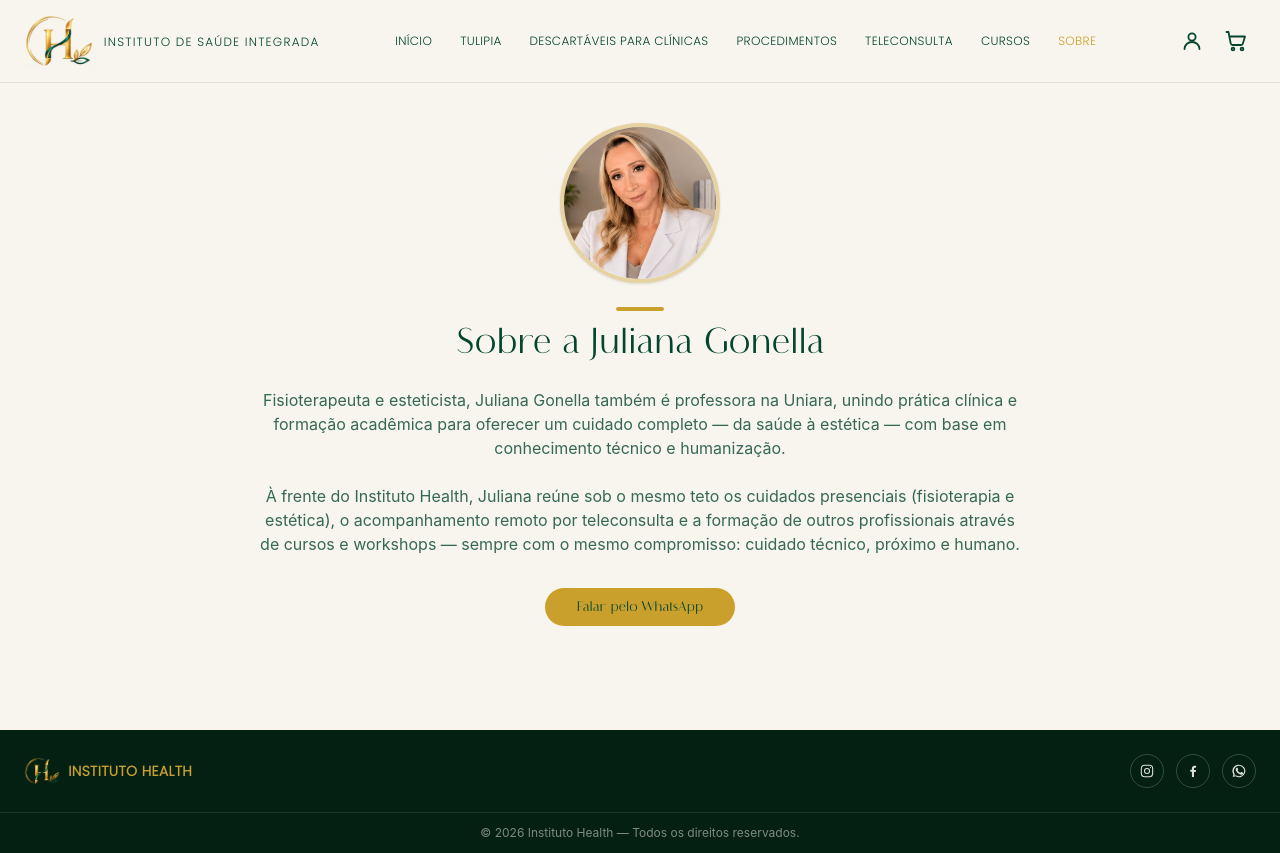
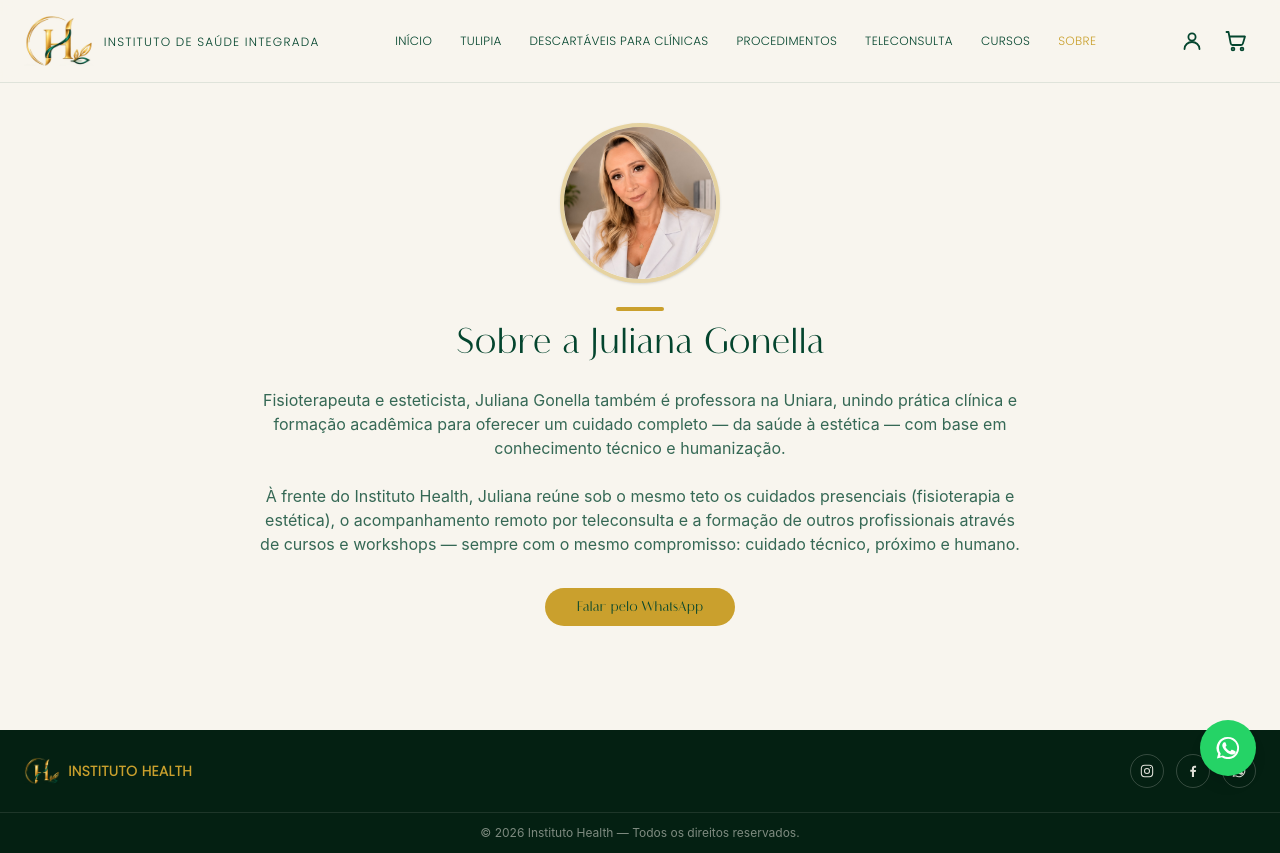
Before and after one commit to alexandra-almeida/instituto-health, a React (Vite) app: page /sobre in a window 1280 px wide. Built offline with nearby package versions, Linux system fonts and the light colour scheme; a web font is replaced by a local one.

Commit message:
Adiciona botão flutuante do WhatsApp e corrige contato/Instagram em todo o site

```diff
--- a/src/App.tsx
+++ b/src/App.tsx
@@ -1,5 +1,6 @@
 import { LayoutGroup, MotionConfig } from 'motion/react'
 import { Navigate, Route, Routes, useLocation, useParams } from 'react-router-dom'
+import FloatingWhatsapp from './components/FloatingWhatsapp'
 import Footer from './components/Footer'
 import FooterSimple from './components/FooterSimple'
 import Header from './components/Header'
@@ -94,6 +95,7 @@ function App() {
                 </Routes>
               </main>
               <ScrollReveal>{isHome ? <Footer /> : <FooterSimple />}</ScrollReveal>
+              <FloatingWhatsapp />
             </div>
           </LayoutGroup>
         </CartProvider>
--- /dev/null
+++ b/src/components/FloatingWhatsapp.tsx
@@ -0,0 +1,27 @@
+import { WHATSAPP_NUMBER } from '../data/contact'
+import { WhatsappIcon } from './icons'
+
+const MESSAGE =
+  'Olá! Gostaria de saber mais sobre os produtos e serviços do Instituto Health.'
+
+const WHATSAPP_HREF = `https://wa.me/${WHATSAPP_NUMBER}?text=${encodeURIComponent(MESSAGE)}`
+
+// Botão flutuante fixo, visível em toda a navegação (montado uma vez no
+// App, fora do <main>) — canto inferior direito, acima do conteúdo normal
+// da página mas abaixo de qualquer modal futuro (que usaria um z-index
+// maior, ex: z-50+).
+function FloatingWhatsapp() {
+  return (
+    <a
+      href={WHATSAPP_HREF}
+      target="_blank"
+      rel="noreferrer"
+      aria-label="Fale conosco pelo WhatsApp"
+      className="fixed right-5 bottom-5 z-40 flex h-[50px] w-[50px] items-center justify-center rounded-full bg-[#25D366] text-white shadow-lg transition-transform hover:scale-110 sm:right-6 sm:bottom-6 sm:h-14 sm:w-14"
+    >
+      <WhatsappIcon className="h-6 w-6 sm:h-7 sm:w-7" />
+    </a>
+  )
+}
+
+export default FloatingWhatsapp
--- a/src/components/Footer.tsx
+++ b/src/components/Footer.tsx
@@ -1,4 +1,4 @@
-import { WHATSAPP_NUMBER } from '../data/contact'
+import { INSTAGRAM_URL, WHATSAPP_DISPLAY, WHATSAPP_NUMBER } from '../data/contact'
 import {
   FacebookIcon,
   InstagramIcon,
@@ -31,7 +31,7 @@ function Footer() {
                 className="inline-flex items-center gap-2 hover:text-gold"
               >
                 <WhatsappIcon className="h-4 w-4" />
-                (16) 99730-4585
+                {WHATSAPP_DISPLAY}
               </a>
             </li>
             <li>
@@ -70,7 +70,7 @@ function Footer() {
           </h3>
           <div className="mt-3 flex gap-3">
             <a
-              href="https://www.instagram.com/health_instituto/"
+              href={INSTAGRAM_URL}
               target="_blank"
               rel="noreferrer"
               aria-label="Instagram"
--- a/src/components/FooterSimple.tsx
+++ b/src/components/FooterSimple.tsx
@@ -1,6 +1,6 @@
 import { Link } from 'react-router-dom'
 import logoNavbar from '../assets/logo-parts/logo-navbar-cropped.png'
-import { WHATSAPP_NUMBER } from '../data/contact'
+import { INSTAGRAM_URL, WHATSAPP_NUMBER } from '../data/contact'
 import { FacebookIcon, InstagramIcon, WhatsappIcon } from './icons'
 
 // Rodapé enxuto — usado em todas as páginas menos a home (que tem o Footer
@@ -23,7 +23,7 @@ function FooterSimple() {
 
         <div className="flex items-center gap-3">
           <a
-            href="https://instagram.com"
+            href={INSTAGRAM_URL}
             target="_blank"
             rel="noreferrer"
             aria-label="Instagram"
--- a/src/data/contact.ts
+++ b/src/data/contact.ts
@@ -1,3 +1,6 @@
-// Número de WhatsApp do Instituto Health — usado no rodapé e no fechamento
-// de pedido pelo carrinho. Um único lugar pra manter os dois em sincronia.
-export const WHATSAPP_NUMBER = '5516999990000'
+// Dados de contato reais do Instituto Health — usados no rodapé, botões de
+// WhatsApp (agendamento, inscrição, fechamento de pedido) e no botão
+// flutuante fixo. Um único lugar pra manter todos em sincronia.
+export const WHATSAPP_NUMBER = '5516997304585'
+export const WHATSAPP_DISPLAY = '(16) 99730-4585'
+export const INSTAGRAM_URL = 'https://www.instagram.com/health_instituto/'
```
